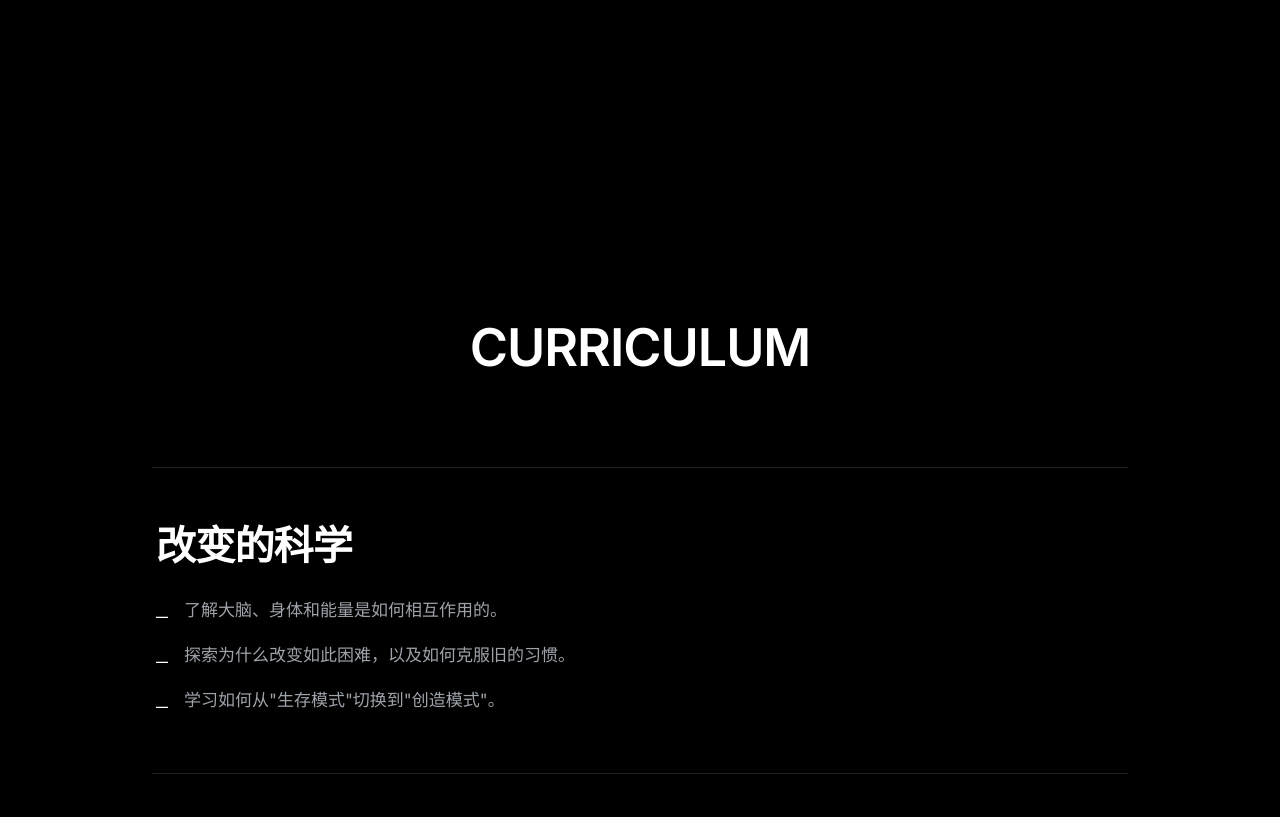
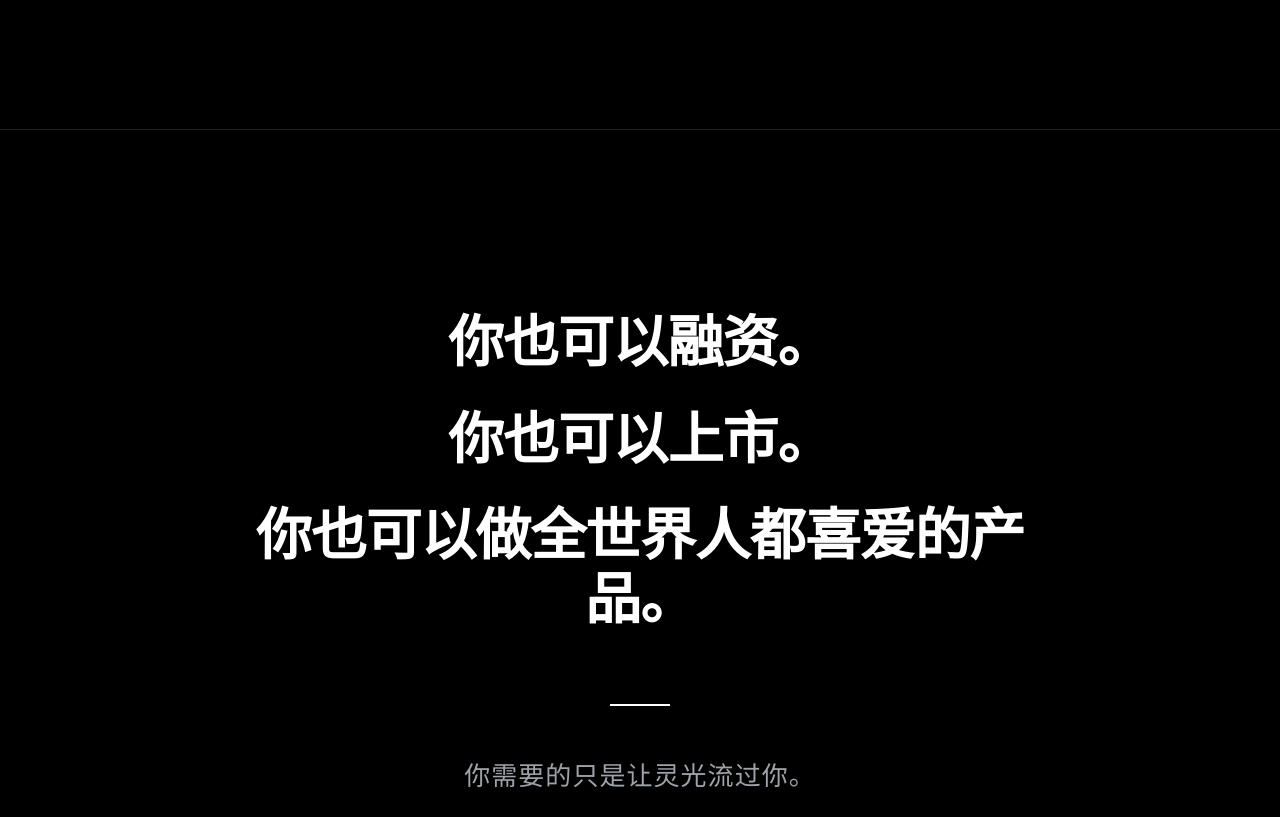
Before and after one commit to HzTTT/loveegoai, a React (Vite) app: page /paywall-a in a window 1280 px wide. Shown: the part 1980-2797 px from the top of the page. Built offline with nearby package versions, Linux system fonts and the light colour scheme; no server answers; a web font is replaced by a local one.

Commit message:
feat(paywall-a): add vision section per ELENA - 融资/上市/全球产品/灵光流过你

```diff
--- a/src/app/pages/PaywallA.tsx
+++ b/src/app/pages/PaywallA.tsx
@@ -37,6 +37,7 @@ export default function PaywallA() {
       <Paragraph2 />
       <Paragraph3 />
       <Paragraph4 />
+      <VisionSection />
       <Modules />
       <PricingCTA />
       <Footer />
@@ -239,6 +240,71 @@ function Paragraph4() {
           }}
         >
           通过学习，您将学习如何改变您的能量，从过去中解脱出来，并创造一个新的未来。
+        </motion.p>
+      </div>
+    </Section>
+  )
+}
+
+/* ─── 愿景段（ELENA 原文方向：画饼 · 融资 / 上市 / 全世界喜爱的产品） ─── */
+function VisionSection() {
+  const lines = [
+    '你也可以融资。',
+    '你也可以上市。',
+    '你也可以做全世界人都喜爱的产品。',
+  ]
+  return (
+    <Section style={{
+      padding: '180px 0',
+      position: 'relative', zIndex: 1,
+      borderTop: `1px solid ${C.border}`,
+    }}>
+      <div style={{ maxWidth: 900, width: '100%', padding: '0 32px', textAlign: 'center' }}>
+        <div style={{ display: 'flex', flexDirection: 'column', gap: 32, marginBottom: 72 }}>
+          {lines.map((line, i) => (
+            <motion.p
+              key={i}
+              initial={{ opacity: 0, x: -20 }}
+              whileInView={{ opacity: 1, x: 0 }}
+              viewport={{ once: true, margin: '-60px' }}
+              transition={{ duration: 0.9, delay: i * 0.15 }}
+              style={{
+                fontSize: 'clamp(28px, 4.5vw, 56px)',
+                fontWeight: 800,
+                color: C.white,
+                letterSpacing: '-0.02em',
+                lineHeight: 1.15,
+                margin: 0,
+              }}
+            >
+              {line}
+            </motion.p>
+          ))}
+        </div>
+
+        <motion.div
+          initial={{ opacity: 0, scaleX: 0 }}
+          whileInView={{ opacity: 1, scaleX: 1 }}
+          viewport={{ once: true }}
+          transition={{ duration: 0.8, delay: 0.5 }}
+          style={{ width: 60, height: 2, background: C.white, margin: '0 auto 48px' }}
+        />
+
+        <motion.p
+          initial={{ opacity: 0, y: 12 }}
+          whileInView={{ opacity: 1, y: 0 }}
+          viewport={{ once: true }}
+          transition={{ duration: 1, delay: 0.7 }}
+          style={{
+            fontSize: 'clamp(18px, 2.5vw, 26px)',
+            fontWeight: 400,
+            color: C.textMid,
+            letterSpacing: '0.04em',
+            lineHeight: 1.7,
+            margin: 0,
+          }}
+        >
+          你需要的只是让灵光流过你。
         </motion.p>
       </div>
     </Section>
```
